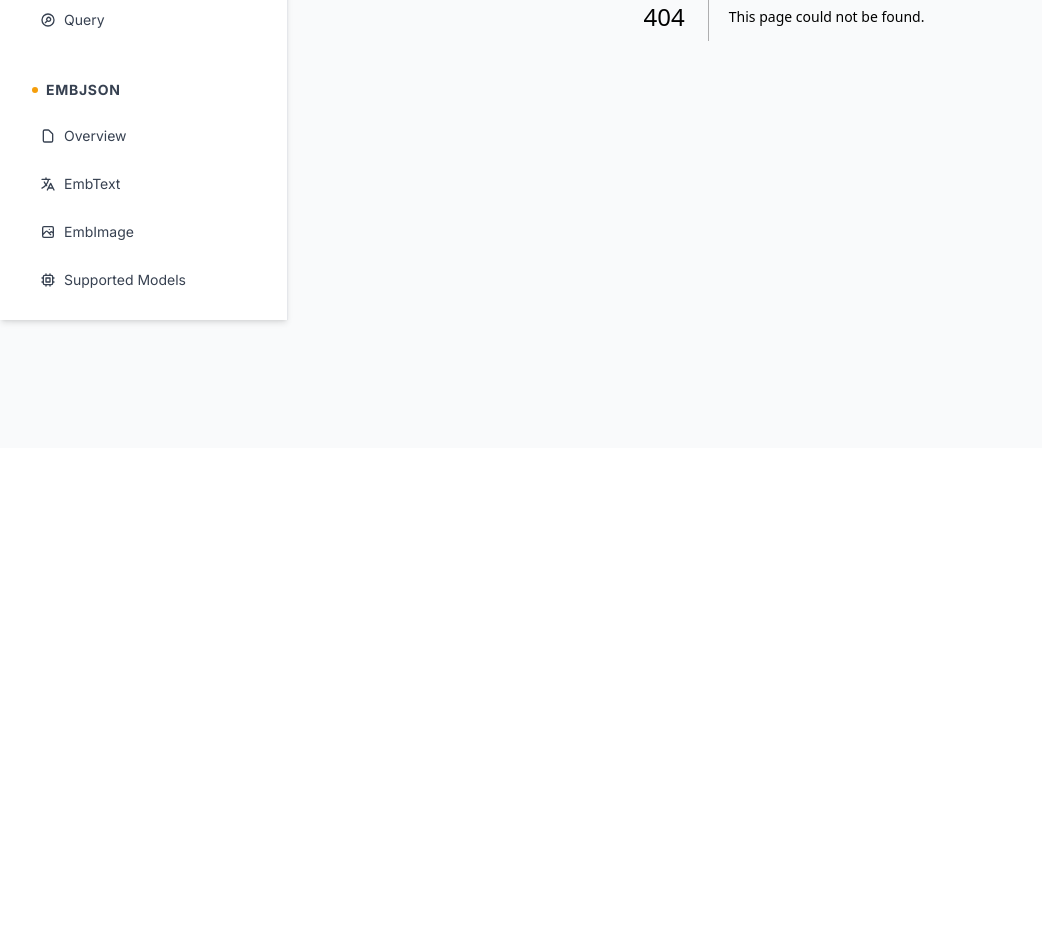
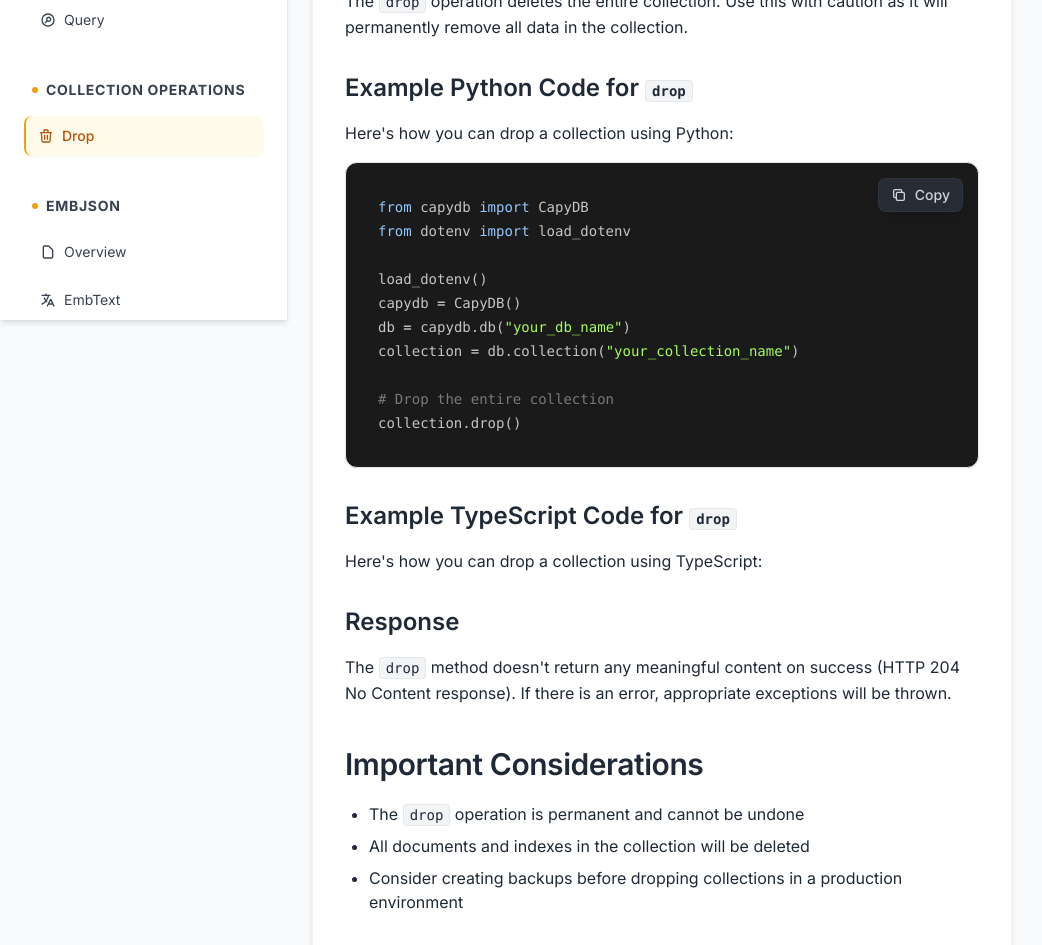
Before and after one commit to capydb/capydb-docs, a Next.js app: page /collection/drop in a window 1280 px wide. Before the commit this address had no page. Shown: the part 480-1425 px from the top of the page, without its empty margins (0-1042 px from the left). Before the commit the page ends 928 px from the top, so only its background shows below. Built offline with nearby package versions, Linux system fonts and the light colour scheme.

Commit message:
Add collection drop page

```diff
--- /dev/null
+++ b/src/app/collection/drop/page.tsx
@@ -0,0 +1,117 @@
+'use client';
+import DocLayout from '@/components/DocLayout';
+import LanguageToggle from '@/components/LanguageToggle';
+import LanguageContent from '@/components/LanguageContent';
+import Feedback from '@/components/Feedback';
+import { Prism as SyntaxHighlighter } from 'react-syntax-highlighter';
+import { atomDark } from 'react-syntax-highlighter/dist/cjs/styles/prism';
+import CopyButton from '@/components/CopyButton';
+
+export default function DropPage() {
+  const pythonCode = `from capydb import CapyDB
+from dotenv import load_dotenv
+
+load_dotenv()
+capydb = CapyDB()
+db = capydb.db("your_db_name")
+collection = db.collection("your_collection_name")
+
+# Drop the entire collection
+collection.drop()`;
+
+  const typescriptCode = `import { CapyDB } from "capydb";
+import dotenv from "dotenv";
+
+dotenv.config();
+const capydb = new CapyDB();
+const db = capydb.db("your_db_name");
+const collection = db.collection("your_collection_name");
+
+// Drop the entire collection
+await collection.drop();`;
+
+  return (
+    <DocLayout>
+      <div className="prose dark:prose-invert max-w-none">
+        <h1>Drop Collection</h1>
+
+        <LanguageToggle />
+
+        <p>
+          CapyDB provides a method to completely remove a collection including all of its documents, indexes, and metadata.
+          This operation is permanent and cannot be undone.
+        </p>
+
+        <h2>Drop Operation</h2>
+
+        <p>
+          The <code>drop</code> operation deletes the entire collection. Use this with caution as it will permanently remove all data
+          in the collection.
+        </p>
+
+        <h3>Example Python Code for <code>drop</code></h3>
+
+        <p>Here's how you can drop a collection using Python:</p>
+
+        <LanguageContent language="python">
+          <div className="relative">
+            <CopyButton code={pythonCode} />
+            <SyntaxHighlighter
+              language="python"
+              style={atomDark}
+              showLineNumbers={false}
+              customStyle={{
+                margin: 0,
+                borderRadius: '0.75rem',
+                background: '#1a1a1a',
+                padding: '2rem',
+              }}
+            >
+              {pythonCode}
+            </SyntaxHighlighter>
+          </div>
+        </LanguageContent>
+
+        <h3>Example TypeScript Code for <code>drop</code></h3>
+
+        <p>Here's how you can drop a collection using TypeScript:</p>
+
+        <LanguageContent language="typescript">
+          <div className="relative">
+            <CopyButton code={typescriptCode} />
+            <SyntaxHighlighter
+              language="typescript"
+              style={atomDark}
+              showLineNumbers={false}
+              customStyle={{
+                margin: 0,
+                borderRadius: '0.75rem',
+                background: '#1a1a1a',
+                padding: '2rem',
+              }}
+            >
+              {typescriptCode}
+            </SyntaxHighlighter>
+          </div>
+        </LanguageContent>
+
+        <h3>Response</h3>
+
+        <p>
+          The <code>drop</code> method doesn't return any meaningful content on success (HTTP 204 No Content response).
+          If there is an error, appropriate exceptions will be thrown.
+        </p>
+
+        <h2>Important Considerations</h2>
+
+        <ul>
+          <li>The <code>drop</code> operation is permanent and cannot be undone</li>
+          <li>All documents and indexes in the collection will be deleted</li>
+          <li>Consider creating backups before dropping collections in a production environment</li>
+        </ul>
+
+        <Feedback />
+      </div>
+    </DocLayout>
+  );
+}
--- /dev/null
+++ b/src/app/collection/page.tsx
@@ -0,0 +1,6 @@
+import { redirect } from 'next/navigation';
+
+export default function CollectionPage() {
+  // Redirect to the first collection page
+  redirect('/collection/drop');
+}
--- a/src/components/DocLayout.tsx
+++ b/src/components/DocLayout.tsx
@@ -95,6 +95,20 @@ const docSidebarSections: SidebarSection[] = [
         icon: (
           <svg className="w-4 h-4 mr-2" fill="none" stroke="currentColor" viewBox="0 0 24 24" xmlns="http://www.w3.org/2000/svg">
             <path strokeLinecap="round" strokeLinejoin="round" strokeWidth="2" d="M8 16l2.879-2.879m0 0a3 3 0 104.243-4.242 3 3 0 00-4.243 4.242zM21 12a9 9 0 11-18 0 9 9 0 0118 0z"></path>
+          </svg>
+        )
+      },
+    ],
+  },
+  {
+    title: 'Collection Operations',
+    items: [
+      {
+        title: 'Drop',
+        href: '/collection/drop',
+        icon: (
+          <svg className="w-4 h-4 mr-2" fill="none" stroke="currentColor" viewBox="0 0 24 24" xmlns="http://www.w3.org/2000/svg">
+            <path strokeLinecap="round" strokeLinejoin="round" strokeWidth="2" d="M19 7l-.867 12.142A2 2 0 0116.138 21H7.862a2 2 0 01-1.995-1.858L5 7m5 4v6m4-6v6m1-10V4a1 1 0 00-1-1h-4a1 1 0 00-1 1v3M4 7h16"></path>
           </svg>
         )
       },
--- a/src/components/Sidebar.tsx
+++ b/src/components/Sidebar.tsx
@@ -92,6 +92,20 @@ const docSidebarSections: SidebarSection[] = [
         icon: (
           <svg className="w-4 h-4 mr-2" fill="none" stroke="currentColor" viewBox="0 0 24 24" xmlns="http://www.w3.org/2000/svg">
             <path strokeLinecap="round" strokeLinejoin="round" strokeWidth="2" d="M8 16l2.879-2.879m0 0a3 3 0 104.243-4.242 3 3 0 00-4.243 4.242zM21 12a9 9 0 11-18 0 9 9 0 0118 0z"></path>
+          </svg>
+        )
+      },
+    ],
+  },
+  {
+    title: 'Collection Operations',
+    items: [
+      {
+        title: 'Drop',
+        href: '/collection/drop',
+        icon: (
+          <svg className="w-4 h-4 mr-2" fill="none" stroke="currentColor" viewBox="0 0 24 24" xmlns="http://www.w3.org/2000/svg">
+            <path strokeLinecap="round" strokeLinejoin="round" strokeWidth="2" d="M19 7l-.867 12.142A2 2 0 0116.138 21H7.862a2 2 0 01-1.995-1.858L5 7m5 4v6m4-6v6m1-10V4a1 1 0 00-1-1h-4a1 1 0 00-1 1v3M4 7h16"></path>
           </svg>
         )
       },
```
